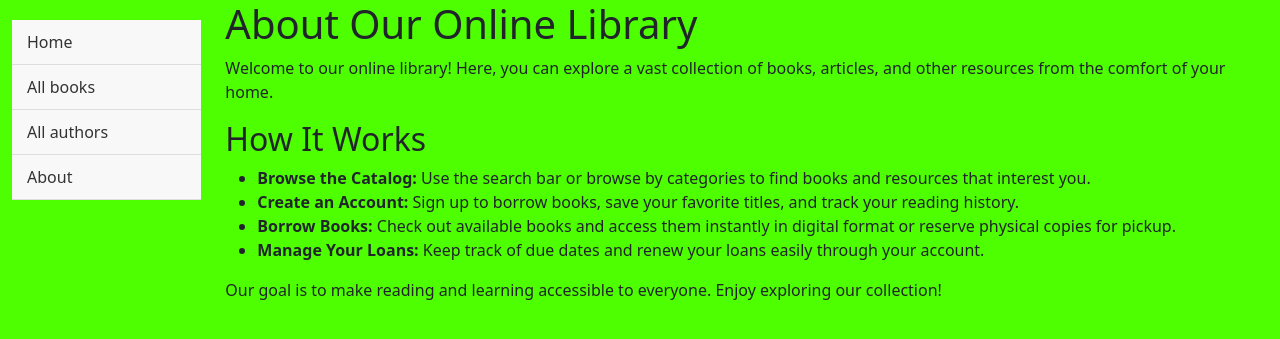
After one commit to minchclinton/local-library, a Django app: page /catalog/about/ in a window 1280 px wide. The commit adds this page. Shown: the top 339 px of the page. Run offline with Django 5.2, Linux system fonts and the light colour scheme.

Commit message:
continued the templates after break

```diff
--- a/catalog/models.py
+++ b/catalog/models.py
@@ -55,7 +55,7 @@ class Book(models.Model):
 
 
     def __str__(self):
-        return self.name
+        return self.title
 
     def get_absolute_url(self):
         return reverse('book-detail',args=[str(self.id)])
--- a/catalog/static/css/styles.css
+++ b/catalog/static/css/styles.css
@@ -1,7 +1,10 @@
 .sidebar-nav {
+	padding: 0;
 	margin-top: 20px;
-	padding: 0;
 	list-style: none;
+}
+body {
+	background-color: #4dff01;
 }
 .sidebar-nav li {
 	margin: 0;
@@ -12,45 +15,13 @@
 	padding: 10px 15px;
 	text-decoration: none;
 	color: #333;
+	background-color: #f8f8f8;
+	border-bottom: 1px solid #ddd;
 }
 .sidebar-nav li a:hover {
-	background-color: #f0f0f0;
+	background-color: #e7e7e7;
 }
-.sidebar-nav li a.active {
-	background-color: #007bff;
-	color: white;
+.sidebar-nav li.active a {
+	background-color: #428bca;
+	color: #fff;
 }
-.sidebar-nav li a.active:hover {
-	background-color: #0056b3;
-}
-.sidebar-nav li a i {
-	margin-right: 10px;
-}
-.sidebar-nav li a span {
-	font-size: 16px;
-}
-.sidebar-nav li a .badge {
-	float: right;
-	background-color: #007bff;
-	color: white;
-	padding: 2px 5px;
-	border-radius: 3px;
-}
-.sidebar-nav li a .badge:hover {
-	background-color: #0056b3;
-}
-.sidebar-nav li a .badge:active {
-	background-color: #004085;
-}
-.sidebar-nav li a .badge:focus {
-	outline: none;
-}
-.sidebar-nav li a .badge:focus-visible {
-	outline: 2px solid #007bff;
-}
-.sidebar-nav li a .badge:focus-visible:hover {
-	outline: 2px solid #0056b3;
-}
-.sidebar-nav li a .badge:focus-visible:active {
-	outline: 2px solid #004085;
-}
--- /dev/null
+++ b/catalog/templates/catalog/about.html
@@ -0,0 +1,32 @@
+{% extends "catalog/base_generic.html" %} {% block content %}
+<h1>About Our Online Library</h1>
+<p>
+	Welcome to our online library! Here, you can explore a vast collection of
+	books, articles, and other resources from the comfort of your home.
+</p>
+
+<h2>How It Works</h2>
+<ul>
+	<li>
+		<strong>Browse the Catalog:</strong> Use the search bar or browse by
+		categories to find books and resources that interest you.
+	</li>
+	<li>
+		<strong>Create an Account:</strong> Sign up to borrow books, save your
+		favorite titles, and track your reading history.
+	</li>
+	<li>
+		<strong>Borrow Books:</strong> Check out available books and access them
+		instantly in digital format or reserve physical copies for pickup.
+	</li>
+	<li>
+		<strong>Manage Your Loans:</strong> Keep track of due dates and renew your
+		loans easily through your account.
+	</li>
+</ul>
+
+<p>
+	Our goal is to make reading and learning accessible to everyone. Enjoy
+	exploring our collection!
+</p>
+{% endblock %}
--- a/catalog/templates/catalog/base_generic.html
+++ b/catalog/templates/catalog/base_generic.html
@@ -22,8 +22,9 @@
 					{% block sidebar %}
 					<ul class="sidebar-nav">
 						<li><a href="{% url 'index' %}">Home</a></li>
-						<li><a href="">All books</a></li>
-						<li><a href="">All authors</a></li>
+						<li><a href="{% url 'books'  %}">All books</a></li>
+						<li><a href="{% url 'authors'%}">All authors</a></li>
+						<li><a href="{% url 'about' %}">About</a></li>
 					</ul>
 					{% endblock %}
 				</div>
--- a/catalog/urls.py
+++ b/catalog/urls.py
@@ -6,4 +6,8 @@ urlpatterns = [
 
 	path('about/',views.about, name='about'),
 	path('',views.index, name='index'),
+	path('books/',views.BookListView.as_view(), name='books'),
+	path('book/<int:pk>',views.BookDetailView.as_view(), name='book-detail'),
+	path('author/<int:pk>',views.AuthorDetailView.as_view(), name='author-detail'),
+	path('authors/',views.Author_ListView, name='authors'),
 ]
--- a/catalog/views.py
+++ b/catalog/views.py
@@ -1,6 +1,7 @@
 from django.shortcuts import render
 from .models import *
-
+from django.views import generic
+from django.http import Http404
 
 def index(request):
     number_of_books = Book.objects.all().count()
@@ -35,3 +36,50 @@ def index(request):
 
 def about(request):
     return render(request, 'catalog/about.html')
+
+
+
+
+class BookListView(generic.ListView):
+    model = Book
+    template_name = 'catalog/book_list.html'  # Specify your own template name
+    context_object_name = 'book_list'  # Specify your own context object name
+    paginate_by = 10  # Show 10 books per page
+
+    def get_queryset(self):
+        return Book.objects.all()[:5]  # Return the last five books added
+
+
+
+
+
+
+class BookDetailView(generic.DetailView):
+    model = Book
+    template_name = 'catalog/book_detail.html'  # Specify your own template name
+    context_object_name = 'book'  # Specify your own context object name
+
+    def get_object(self, queryset=None):
+        obj = super().get_object(queryset)
+        if obj is None:
+            raise Http404("Book not found")
+        return obj
+
+
+class AuthorDetailView(generic.DetailView):
+    model = Author
+    template_name = 'catalog/author_detail.html'  # Specify your own template name
+    context_object_name = 'author'  # Specify your own context object name
+
+    def get_object(self, queryset=None):
+        obj = super().get_object(queryset)
+        if obj is None:
+            raise Http404("Author not found")
+        return obj
+
+def Author_ListView(request):
+    author= Author.objects.all()
+    context = {
+        'author': author,
+    }
+    return render(request, 'catalog/author_list.html', context=context)
--- a/library/settings.py
+++ b/library/settings.py
@@ -56,7 +56,8 @@ ROOT_URLCONF = 'library.urls'
 TEMPLATES = [
     {
         'BACKEND': 'django.template.backends.django.DjangoTemplates',
-        'DIRS': [],
+        'DIRS': [BASE_DIR / 'templates'
+                 ],
         'APP_DIRS': True,
         'OPTIONS': {
             'context_processors': [
@@ -122,7 +123,8 @@ STATICFILES_DIRS = [
     BASE_DIR / "static",
     os.path.join(BASE_DIR, 'catalog/static')
 ]
-STATIC_ROOT = BASE_DIR / 'staticfiles'
+STATIC_ROOT = os.path.join(BASE_DIR, 'staticfiles')
+
 
 # Default primary key field type
 # https://docs.djangoproject.com/en/5.2/ref/settings/#default-auto-field
```
Also changed, not shown: catalog/templates/catalog/Author_list.html (added, +11 -0 lines), catalog/templates/catalog/author_detail.html (added, +19 -0 lines), catalog/templates/catalog/book_detail.html (added, +25 -0 lines), catalog/templates/catalog/book_list.html (added, +28 -0 lines), 1 other file.
